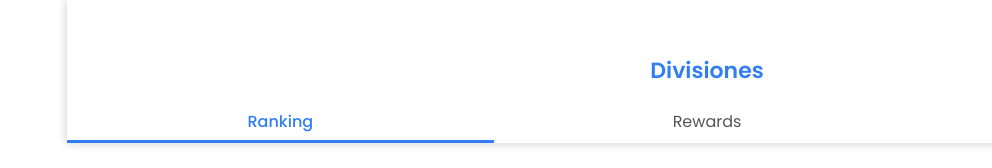
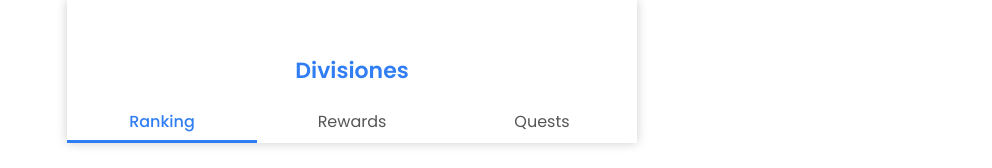
Before and after one commit to No-Country-simulation/h2-02-ft-java-react, a React (Vite) app in the folder frontend/: page /divisions in a window 1280 px wide. Shown: the top 168 px of the page, without its empty margins (288-1280 px from the left). Built offline with nearby package versions, Linux system fonts and the light colour scheme; no server answers; sample sign-in values are in the browser's storage.

Commit message:
fix HeaderDivision

```diff
--- a/frontend/src/app/components/molecules/HeaderDivision.jsx
+++ b/frontend/src/app/components/molecules/HeaderDivision.jsx
@@ -2,7 +2,7 @@ import DivisionNavbar from '../atoms/DivisionNavbar';
 
 export default function HeaderDivision({ currentView, onViewChange }) {
   return (
-    <header className="fixed top-0 w-full bg-white shadow-navbar">
+    <header className="fixed top-0 w-full max-w-[570px] bg-white shadow-navbar">
       <div className="flex w-full items-center justify-center pt-[60px] text-[22px] font-semibold normal-case text-blueWaki">
         <span>Divisiones</span>
       </div>
--- a/frontend/src/app/context/PredictionsContext.jsx
+++ b/frontend/src/app/context/PredictionsContext.jsx
@@ -13,7 +13,7 @@ export const PredictionsProvider = ({ children }) => {
   const [remainingPredictions, setRemainingPredictions] = useState(5);
   const [allPredictions, setAllPredictions] = useState([]); // Todas las predicciones
   // console.log('allPredictions', allPredictions);
-  // console.log('predictions', predictions);
+  console.log('predictions', predictions);
   console.log(userId);
 
   const resetPredictions = () => setPredictions([]);
```
Also changed, not shown: frontend/src/app/components/molecules/SelectMatchTabs.jsx (+2 -8 lines).
